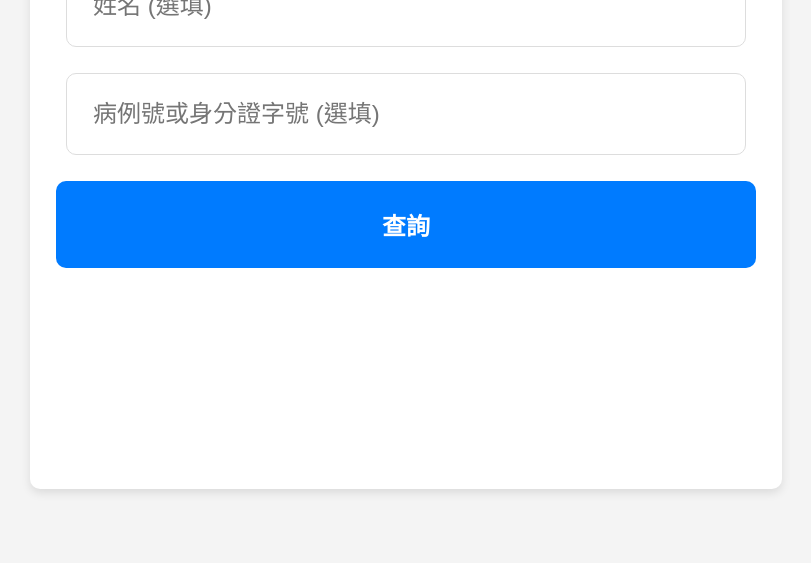
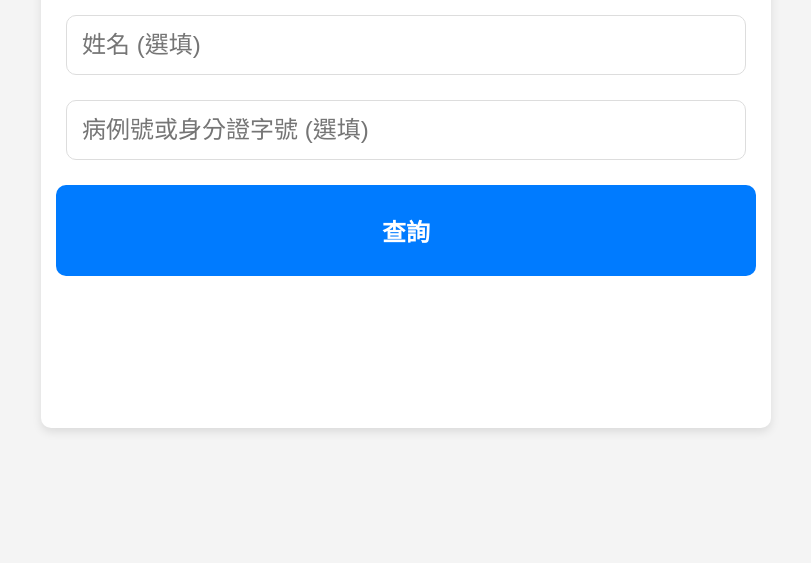
Before and after one commit to 91122209/KMUH51040, a website: page index.html in a window 1280 px wide. Shown: the part 237-800 px from the top of the page, without its empty margins (234-1045 px from the left). Drawn offline with Linux system fonts and the light colour scheme.

Commit message:
Update index.html

```diff
--- a/index.html
+++ b/index.html
@@ -17,8 +17,8 @@
 
         .window {
             width: 700px;
-            height:600px;
-            padding: 26px;
+            height:500px;
+            padding: 15px;
             border-radius: 10px;
             background-color: #fff;
             box-shadow: 0 4px 10px rgba(0, 0, 0, 0.1);
@@ -33,8 +33,8 @@
 
         .window input {
             width: calc(100% - 20px);
-            margin-bottom: 26px;
-            padding: 26px;
+            margin-bottom: 25px;
+            padding: 15px;
             font-size: 24px;
             border: 1px solid #ddd;
             border-radius: 10px;
@@ -49,7 +49,7 @@
 
         .window button {
             width: 100%;
-            padding: 26px;
+            padding: 28px;
             font-size: 24px;
             font-weight: bold;
             color: white;
```
